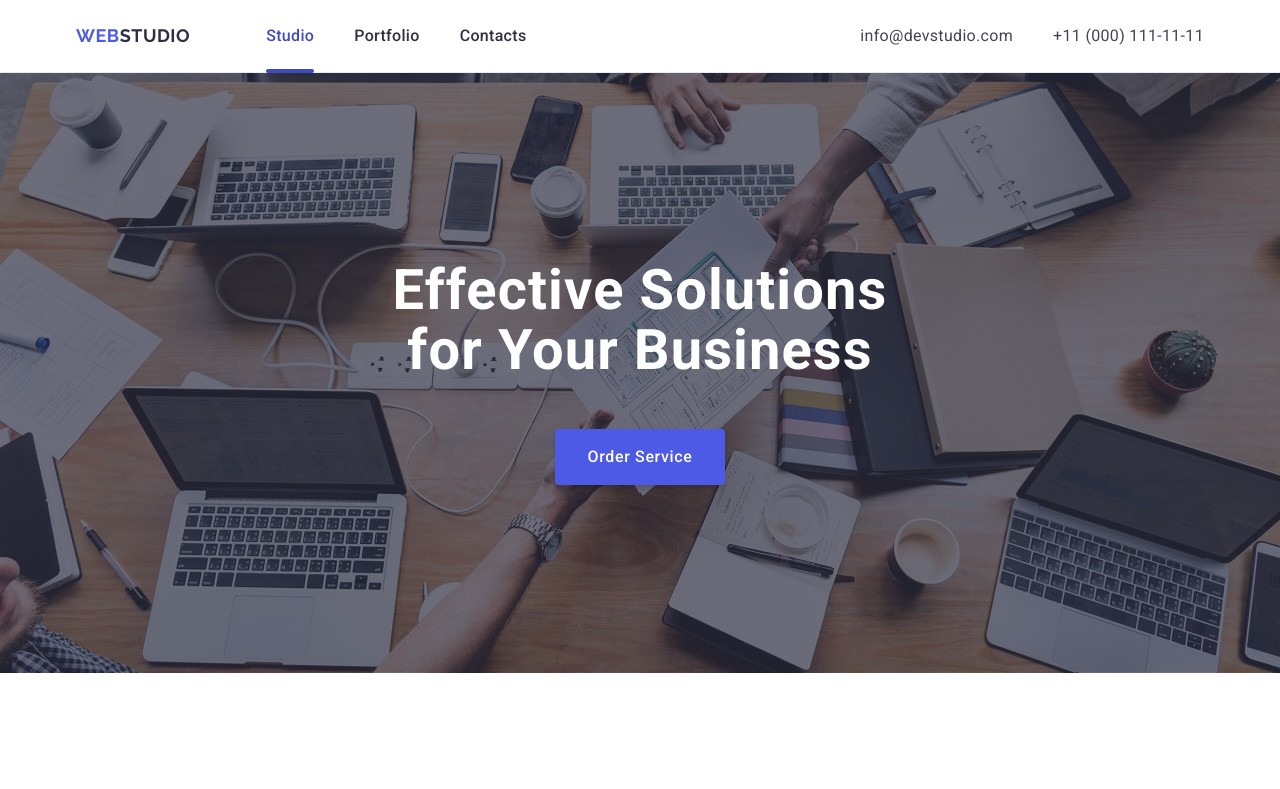
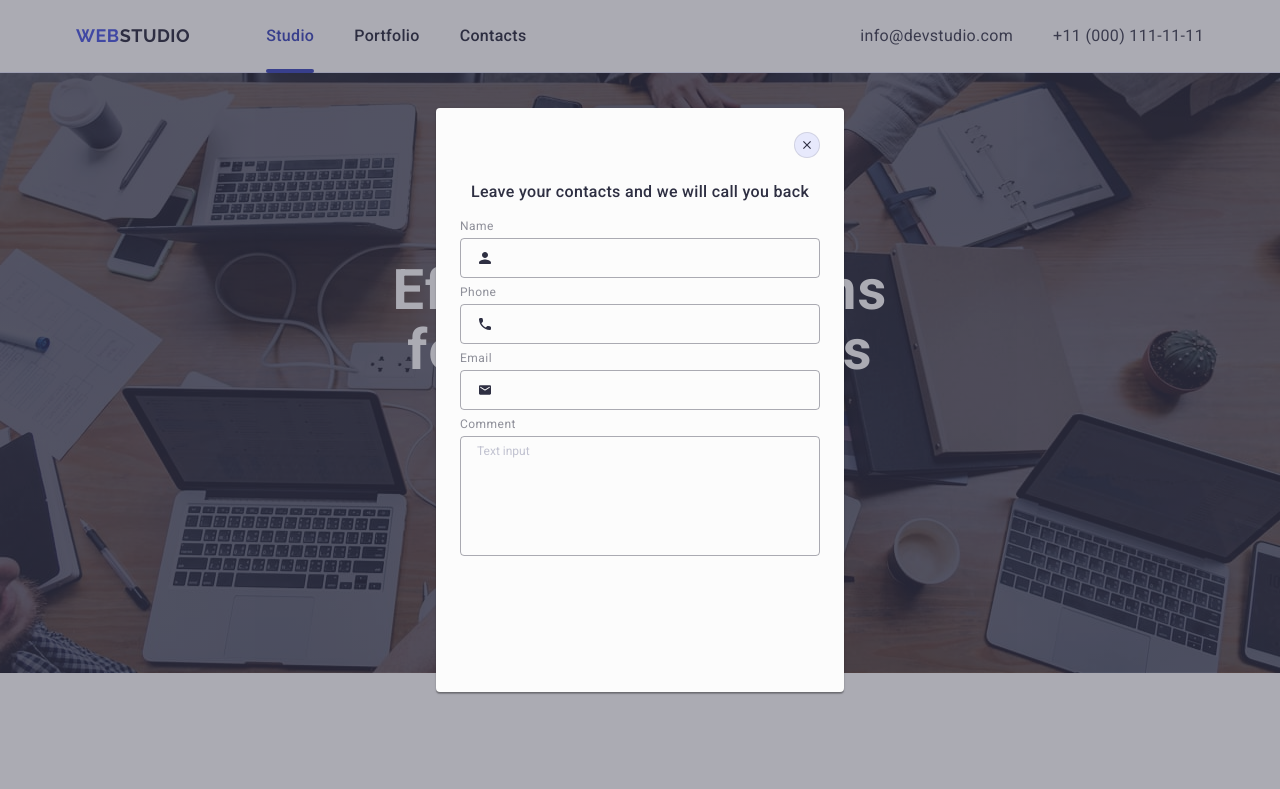
Before and after one commit to hekedebese/goit-markup-hw-05, a plain HTML site: page index.html in a window 1280 px wide. Shown: the top 789 px of the page. Drawn offline with nearby package versions, Linux system fonts and the light colour scheme.

Commit message:
modal box

```diff
--- a/css/styles.css
+++ b/css/styles.css
@@ -74,6 +74,14 @@ img {
 
 input {
   font-family: inherit;
+  padding: 0;
+  background-color: transparent;
+}
+
+textarea {
+  font-family: inherit;
+  resize: none;
+  background-color: transparent;
 }
 
 .container {
@@ -435,7 +443,6 @@ footer > .container {
 .footer-icon p,
 .footer-form p {
   font-weight: 500;
-  line-height: 1.5;
   letter-spacing: 0.02em;
 }
 
@@ -480,25 +487,24 @@ footer > .container {
 }
 
 .footer-input {
-  border: 1px solid #31d0aa;
+  border: 1px solid #fff;
   border-radius: 4px;
   padding: 8px 16px;
   width: 264px;
-  background-color: transparent;
   color: #fff;
   font-weight: 400;
   font-size: 12px;
   line-height: 2;
   letter-spacing: 0.04em;
   outline: none;
+  box-shadow: 0 4px 4px 0 rgba(0, 0, 0, 0.15);
+  transition-property: border-color;
+  transition-duration: 250ms;
+  transition-timing-function: cubic-bezier(0.4, 0, 0.2, 1);
 }
 
 .footer-input::placeholder {
   color: #fff;
-}
-
-.footer-input:placeholder-shown {
-  border-color: #fff;
 }
 
 .footer-input:hover,
@@ -533,3 +539,152 @@ footer > .container {
   fill: #fff;
   margin-left: 16px;
 }
+
+/* __________MODAL__________ */
+
+.modal-overlay {
+  position: fixed;
+  top: 0;
+  left: 0;
+  background-color: rgba(46, 47, 66, 0.4);
+  width: 100%;
+  height: 100%;
+  opacity: 0;
+  visibility: hidden;
+  pointer-events: none;
+  transition-property: opacity, visibility;
+  transition-duration: 250ms;
+  transition-timing-function: cubic-bezier(0.4, 0, 0.2, 1);
+}
+
+.modal-overlay.is-open {
+  opacity: 1;
+  visibility: visible;
+  pointer-events: auto;
+}
+
+.modal {
+  position: absolute;
+  top: 50%;
+  left: 50%;
+  transform: translate(-50%, -50%);
+  width: 408px;
+  min-height: 584px;
+  border-radius: 4px;
+  background-color: #fcfcfc;
+  box-shadow: 0 1px 1px 0 rgba(0, 0, 0, 0.14), 0 1px 3px 0 rgba(0, 0, 0, 0.12),
+    0 2px 1px 0 rgba(0, 0, 0, 0.2);
+  transition-property: transform;
+  transition-duration: 250ms;
+  transition-timing-function: cubic-bezier(0.4, 0, 0.2, 1);
+  display: flex;
+  flex-direction: column;
+}
+
+.modal-overlay:not(.is-open) .modal {
+  transform: translate(-50%, -100%);
+}
+
+.modal button {
+  display: flex;
+  justify-content: center;
+  align-items: center;
+  border-radius: 100%;
+  background-color: #e7e9fc;
+  cursor: pointer;
+  border: 1px solid rgba(0, 0, 0, 0.1);
+  padding: 8px;
+  position: absolute;
+  top: 24px;
+  right: 24px;
+  transition-property: background-color;
+  transition-duration: 250ms;
+  transition-timing-function: cubic-bezier(0.4, 0, 0.2, 1);
+}
+
+.modal button:hover,
+.modal button:focus {
+  background-color: #404bbf;
+}
+
+.modal button .icon {
+  transition-property: fill;
+  transition-duration: 250ms;
+  transition-timing-function: cubic-bezier(0.4, 0, 0.2, 1);
+}
+
+.modal button:hover .icon,
+.modal button:focus .icon {
+  fill: #fff;
+}
+
+.modal-forms {
+  margin: 72px 24px 0 24px;
+}
+
+.modal-forms p {
+  font-weight: 500;
+  font-size: 16px;
+  letter-spacing: 0.02em;
+  text-align: center;
+  color: #2e2f42;
+  margin-bottom: 16px;
+}
+
+.form {
+  display: flex;
+  flex-direction: column;
+  gap: 8px;
+}
+
+.form input:hover,
+.form input:focus {
+  border-color: #4d5ae5;
+}
+
+.form-icon-box:focus-within .icon {
+  fill: #4d5ae5;
+}
+
+.form-icon-box .icon {
+  position: absolute;
+  left: 19px;
+  top: 32px;
+}
+
+label {
+  display: flex;
+  flex-direction: column;
+  font-weight: 400;
+  font-size: 12px;
+  line-height: 1.16;
+  letter-spacing: 0.04em;
+  color: #8e8f99;
+}
+
+label > input {
+  margin-top: 4px;
+  outline: none;
+  border: 1px solid rgba(46, 47, 66, 0.4);
+  border-radius: 4px;
+  padding-left: 38px;
+  height: 40px;
+}
+
+.form-icon-box {
+  position: relative;
+}
+
+.textarea {
+  padding-left: 16px;
+  padding-top: 8px;
+  outline: none;
+  min-height: 120px;
+  border-radius: 4px;
+  border: 1px solid rgba(46, 47, 66, 0.4);
+  margin-top: 4px;
+}
+
+.textarea::placeholder {
+  color: #c1c2d0;
+}
--- a/index.html
+++ b/index.html
@@ -489,5 +489,55 @@
         </div>
       </div>
     </footer>
+
+    <div class="modal-overlay is-open">
+      <div class="modal">
+        <button type="button">
+          <svg class="icon" width="8" height="8">
+            <use href="./images/icons.svg#icon-close"></use>
+          </svg>
+        </button>
+        <div class="modal-forms">
+          <p>Leave your contacts and we will call you back</p>
+          <form class="form">
+            <div class="form-icon-box">
+              <label>
+                Name
+                <input type="text" name="username" />
+              </label>
+              <svg class="icon" width="12" height="12">
+                <use href="./images/icons.svg#icon-user"></use>
+              </svg>
+            </div>
+            <div class="form-icon-box">
+              <label>
+                Phone
+                <input type="tel" name="user_phone" />
+              </label>
+              <svg class="icon" width="12" height="12">
+                <use href="./images/icons.svg#icon-tel"></use>
+              </svg>
+            </div>
+            <div class="form-icon-box">
+              <label>
+                Email
+                <input type="email" name="user_email" />
+              </label>
+              <svg class="icon" width="12" height="12">
+                <use href="./images/icons.svg#icon-email"></use>
+              </svg>
+            </div>
+            <label>
+              Comment
+              <textarea
+                name="feedback"
+                class="textarea"
+                placeholder="Text input"
+              ></textarea>
+            </label>
+          </form>
+        </div>
+      </div>
+    </div>
   </body>
 </html>
```
